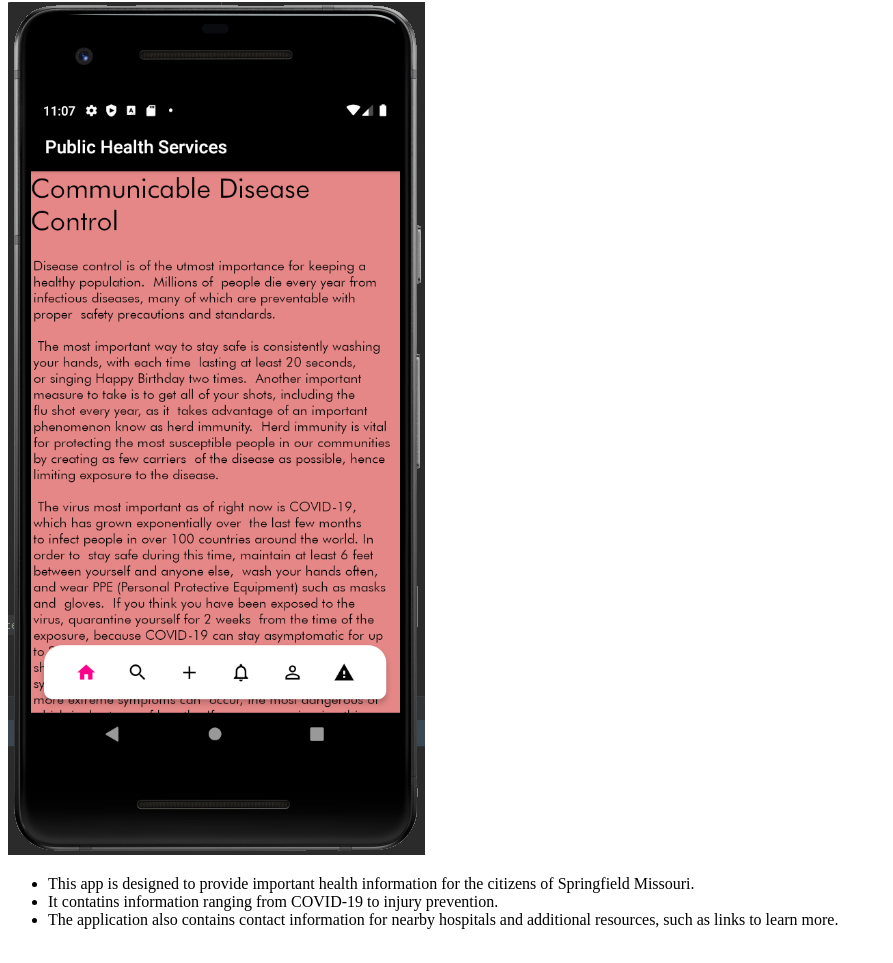
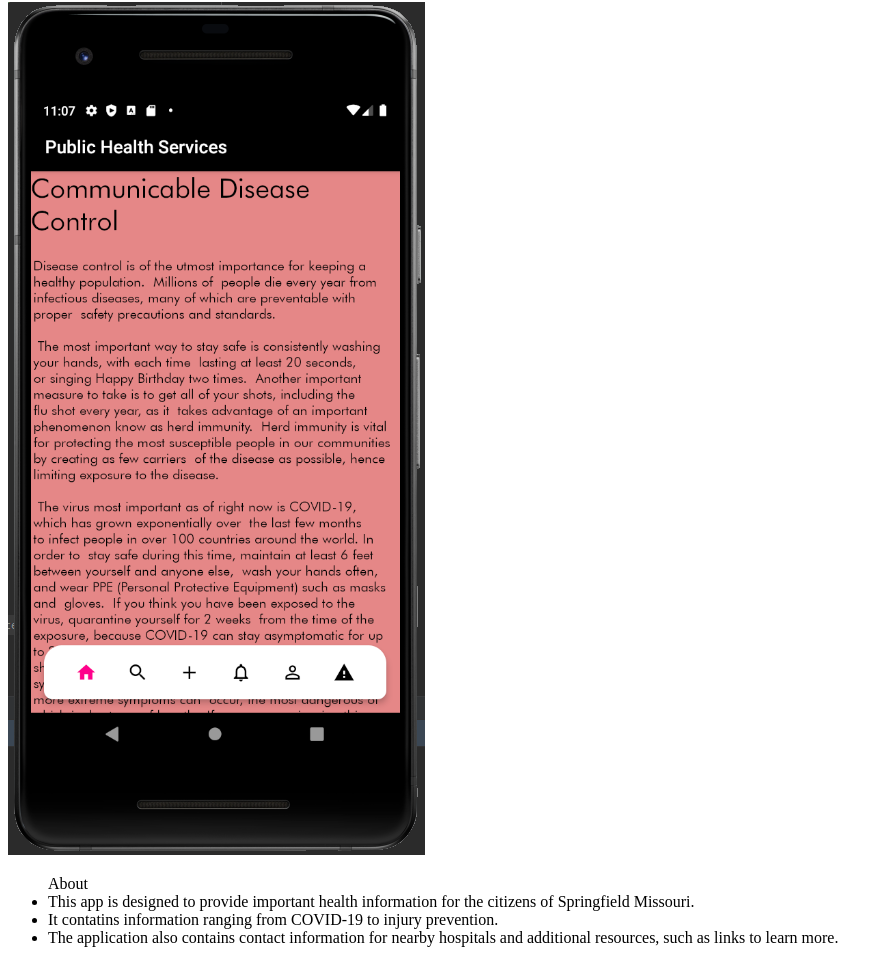
Before and after one commit to AlexHuber5991/foundational-health, a plain HTML site: page index.html in a window 1280 px wide. Shown: the part 78-1041 px from the top of the page, without its empty margins (0-893 px from the left). Drawn offline with Linux system fonts and the light colour scheme.

Commit message:
Update index.html

```diff
--- a/index.html
+++ b/index.html
@@ -13,6 +13,9 @@
 		</span>
 		<span>
 			<ul>
+				<lh>
+					About
+				</lh>
 				<li>
 					This app is designed to provide important health information for the citizens of Springfield Missouri.
 				</li>
```
